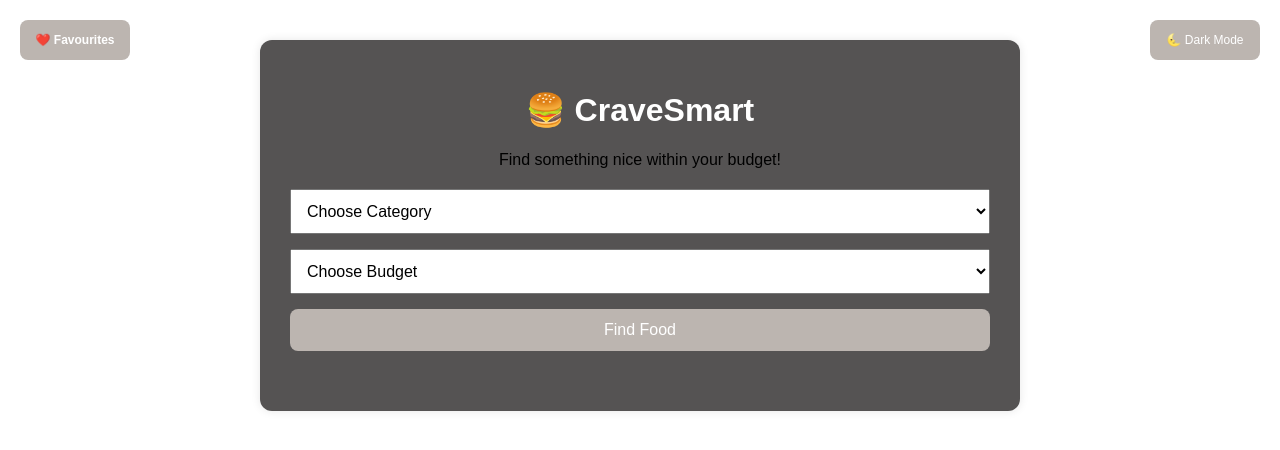
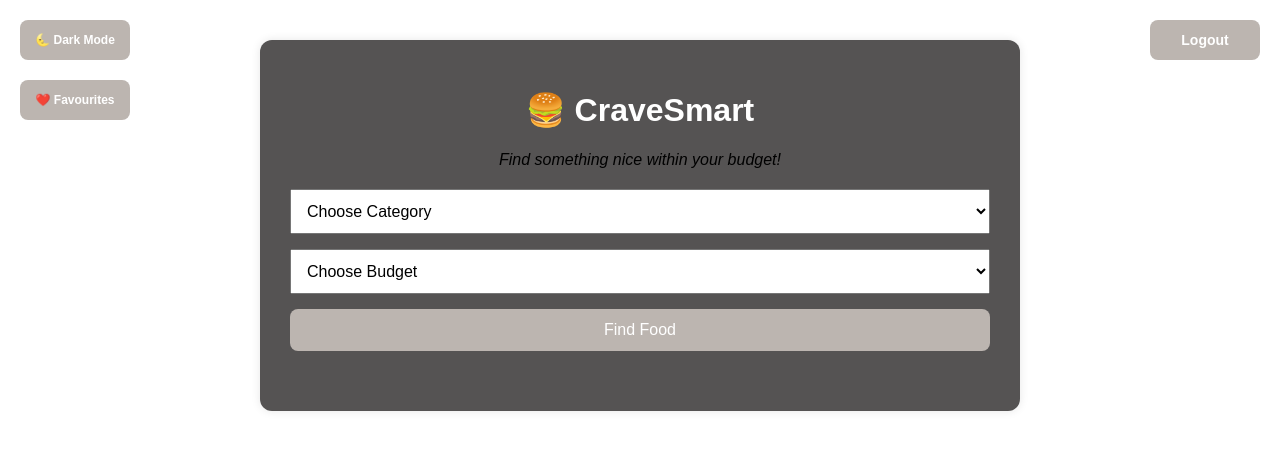
Before and after one commit to navneetha17/Mini-IT-G053-, a Flask app: page /home in a window 1280 px wide. Shown: the top 450 px of the page. Run offline with Flask 3, Linux system fonts and the light colour scheme; a user stored in the database is signed in.

Commit message:
Added logout button to the homepage, favourites and results page

```diff
--- a/static/main page.css
+++ b/static/main_page.css
@@ -51,13 +51,22 @@ button {
   font-size: 12px;
   position: absolute;
   left: 20px;
-  top: 20px;
+  top: 80px;
 }
 
 #theme-toggle {
   width: 110px;
   height: 40px;
   font-size: 12px;
+  position: absolute;
+  left: 20px;
+  top: 20px;
+}
+
+#logout-btn {
+  width: 110px;
+  height: 40px;
+  font-size: 14px;
   position: absolute;
   right: 20px;
   top: 20px;
--- a/templates/main_page.html
+++ b/templates/main_page.html
@@ -6,16 +6,17 @@
     <script defer src="{{ url_for('static', filename='script.js') }}"></script>
     <title>Crave Smart</title>
 
-    <link rel="stylesheet" href="{{ url_for('static', filename='main page.css') }}">
-    <button id="theme-toggle" onclick="toggleTheme()">🌜 Dark Mode</button>
+    <link rel="stylesheet" href="{{ url_for('static', filename='main_page.css') }}">
+    <button id="theme-toggle" onclick="toggleTheme()"><b>🌜 Dark Mode</b></button>
     <button id="favourites-btn" onclick="window.location.href='/favourites'"><b>❤️ Favourites</b></button>
+    <button id="logout-btn" onclick="window.location.href='/login'"><b>Logout</b></button>
 </head>
 <body>
 
     <div class="container">
 
         <h1>🍔 CraveSmart</h1>
-        <p class="subtitle">Find something nice within your budget!</p>
+        <p class="subtitle"><i>Find something nice within your budget!</i></p>
 
         <form action="/recommend" method="POST">
 
```
Also changed, not shown: templates/favourites.html (+12 -0 lines), templates/results.html (+13 -0 lines).
